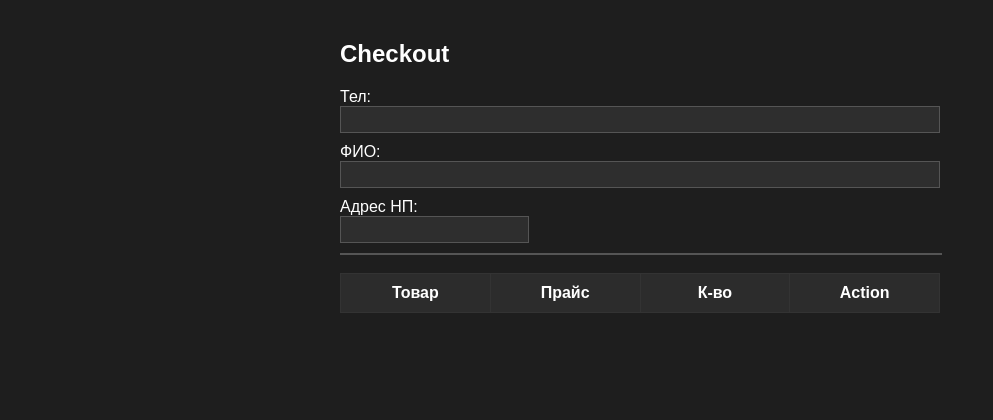
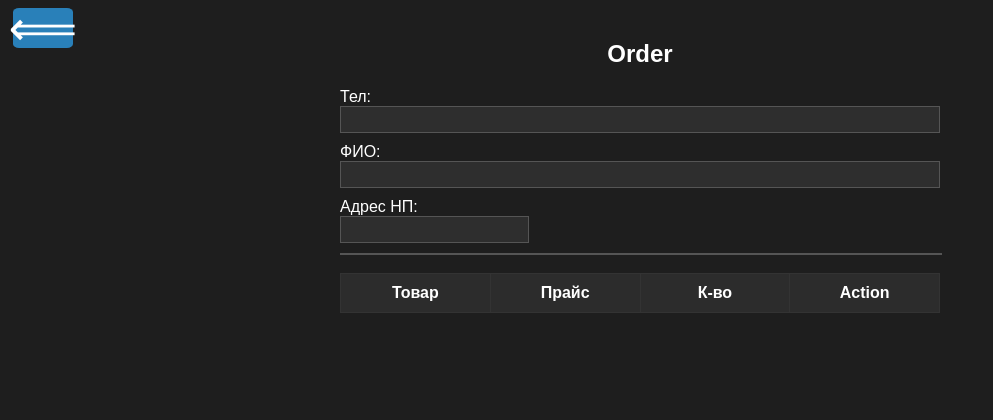
Before and after one commit to rapizzz/flask, a Flask app: page /checkout in a window 1280 px wide. Shown: the top 420 px of the page, without its empty margins (0-993 px from the left). Run offline with Flask 2, Linux system fonts and the light colour scheme; lists and menus that the app fills with data are empty; some libraries are stand-ins or nearby versions.

Commit message:
Update Back Button and Telegram

```diff
--- a/templates/checkout.html
+++ b/templates/checkout.html
@@ -10,7 +10,7 @@
 </head>
 <body>
     <div class="checkout-container">
-        <h2>Checkout</h2>
+        <h2 style="text-align: center">Order</h2>
         <form onsubmit="submitOrder(event)">
             <label for="phoneNumber">Тел:</label>
             <input type="text" id="phoneNumber" name="phoneNumber" required>
@@ -39,6 +39,9 @@
                 <tbody id="cart-items">
                 </tbody>
             </table>
+            <div style="border-radius: 10%; background-color: #2980b9; position: fixed; top: 1%; left: 1%; width: 60px; height: 40px; display: flex; justify-content: center; align-items: center;" class="back">
+                <a style="color: white; font-size: 48px; text-decoration: none;" href="/">⟸</a>
+            </div>
             <div class="subdiv">
                 <button type="submit" onclick="openCheckout()">
                     <span class="total">Order $<span id="cart-total">0.00</span></span>
@@ -46,6 +49,7 @@
             </div>
         </form>
     </div>
+    <h3></h3>
     <script src="{{ url_for('static', filename='checkout.js') }}"></script>
     <script>
         async function getNovaPostSuggestions(query) {
@@ -93,5 +97,27 @@
             });
         });
     </script>
+    <script src="https://telegram.org/js/telegram-web-app.js"></script>
+    <h4></h4>
+    <script>
+        // Ожидаем, что WebAppUser будет доступен после загрузки скрипта Telegram WebApp
+        window.addEventListener('telegramWebAppLoaded', function () {
+            // Получаем объект WebAppUser
+            const user = TelegramWebAppUser;
+
+            // Проверяем, чтобы убедиться, что объект существует
+            if (user) {
+                // Извлекаем необходимые данные
+                const userId = user.id;
+                const firstName = user.first_name;
+
+                // Выводим данные в HTML
+                const h1Element = document.querySelector('h4');
+                h1Element.textContent = `User ID: ${userId} - First Name: ${firstName}`;
+            } else {
+                console.error('TelegramWebAppUser object not found.');
+            }
+        });
+    </script>
 </body>
 </html>
--- a/templates/products.html
+++ b/templates/products.html
@@ -8,7 +8,7 @@
 </head>
 <body>
     <div class="products-container">
-        <h1>Products</h1>
+        <h1 style="text-align: center">Товари</h1>
         <div class="product-grid">
             {% for product in products %}
                 <div class="product-item" data-product-id="{{ product.product_id }}">
@@ -49,6 +49,9 @@
         </div>
         <button class="close-popup">Close</button>
     </div>
+    <div style="border-radius: 10%; background-color: #2980b9; position: fixed; top: 1%; left: 1%; width: 60px; height: 40px; display: flex; justify-content: center; align-items: center;" class="back">
+        <a style="color: white; font-size: 48px; text-decoration: none;" href="/">⟸</a>
+    </div>
      <!-- Корзина -->
     <div class="cart-container">
         <ul id="cart-items" style="display: none;">
```
Also changed, not shown: templates/categories.html (+8 -4 lines).
